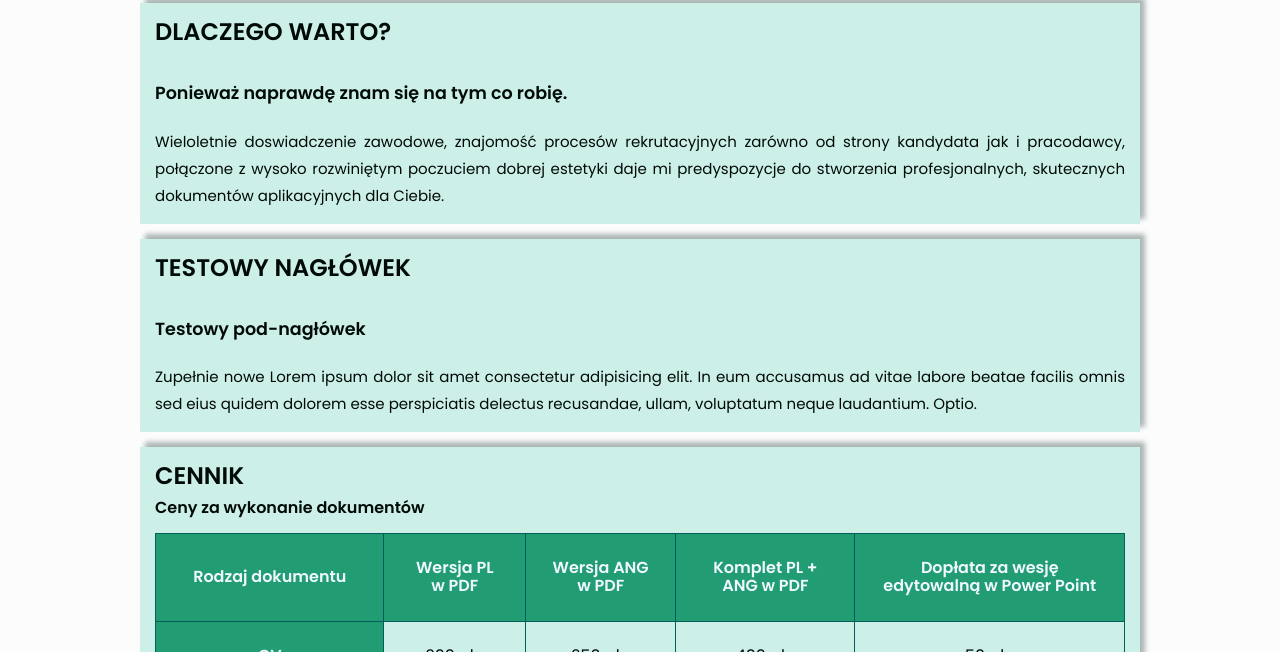
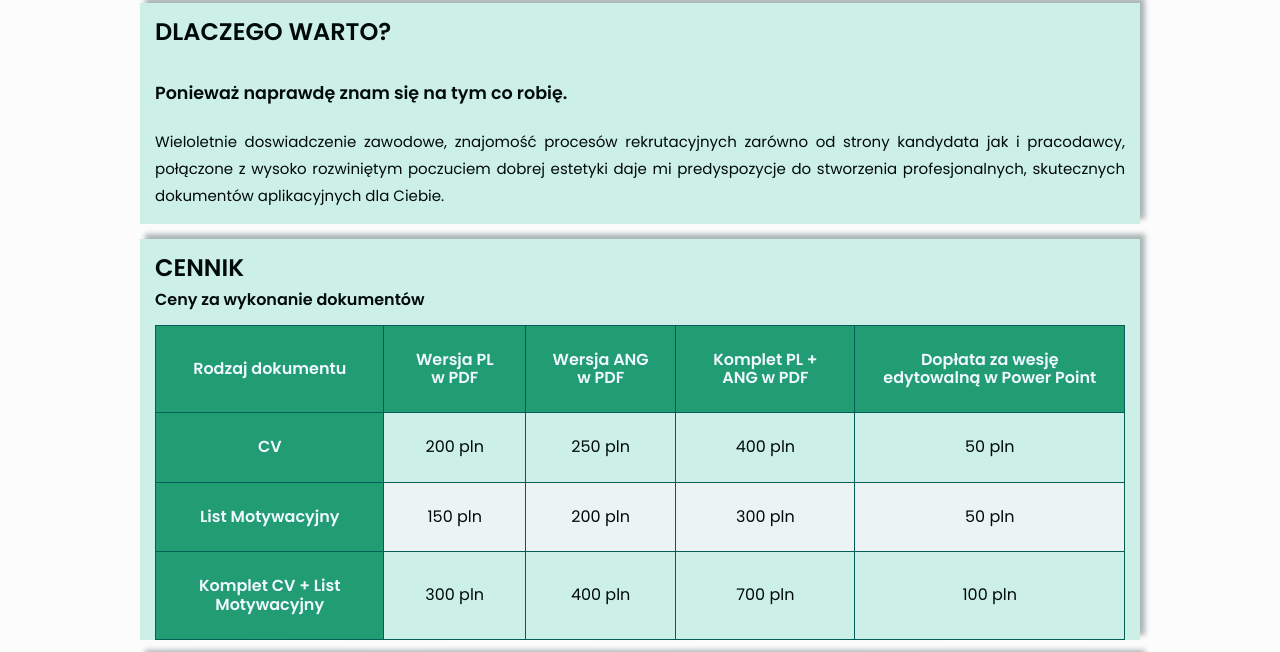
Before and after one commit to Malgosia-Ulko/first_website, a plain HTML site: page index.html in a window 1280 px wide. Shown: the part 1555-2207 px from the top of the page. Drawn offline with nearby package versions, Linux system fonts and the light colour scheme.

Commit message:
Removed new, test section

```diff
--- a/index.html
+++ b/index.html
@@ -153,21 +153,6 @@
 
         </section>
 
-        <section id="NOWY_AKAPIT" class="section">
-
-            <h2 class="section__header">TESTOWY NAGŁÓWEK</h2>
-
-            <article class="section__article">
-
-                <h3>Testowy pod-nagłówek</h3>
-                Zupełnie nowe Lorem ipsum dolor sit amet consectetur adipisicing elit. In eum accusamus ad vitae labore
-                beatae facilis omnis sed eius quidem dolorem esse perspiciatis delectus recusandae, ullam, voluptatum
-                neque laudantium. Optio.
-
-            </article>
-
-        </section>
-
         <section id="Cennik" class="section">
 
             <h2 class="section__header">CENNIK</h2>
```
